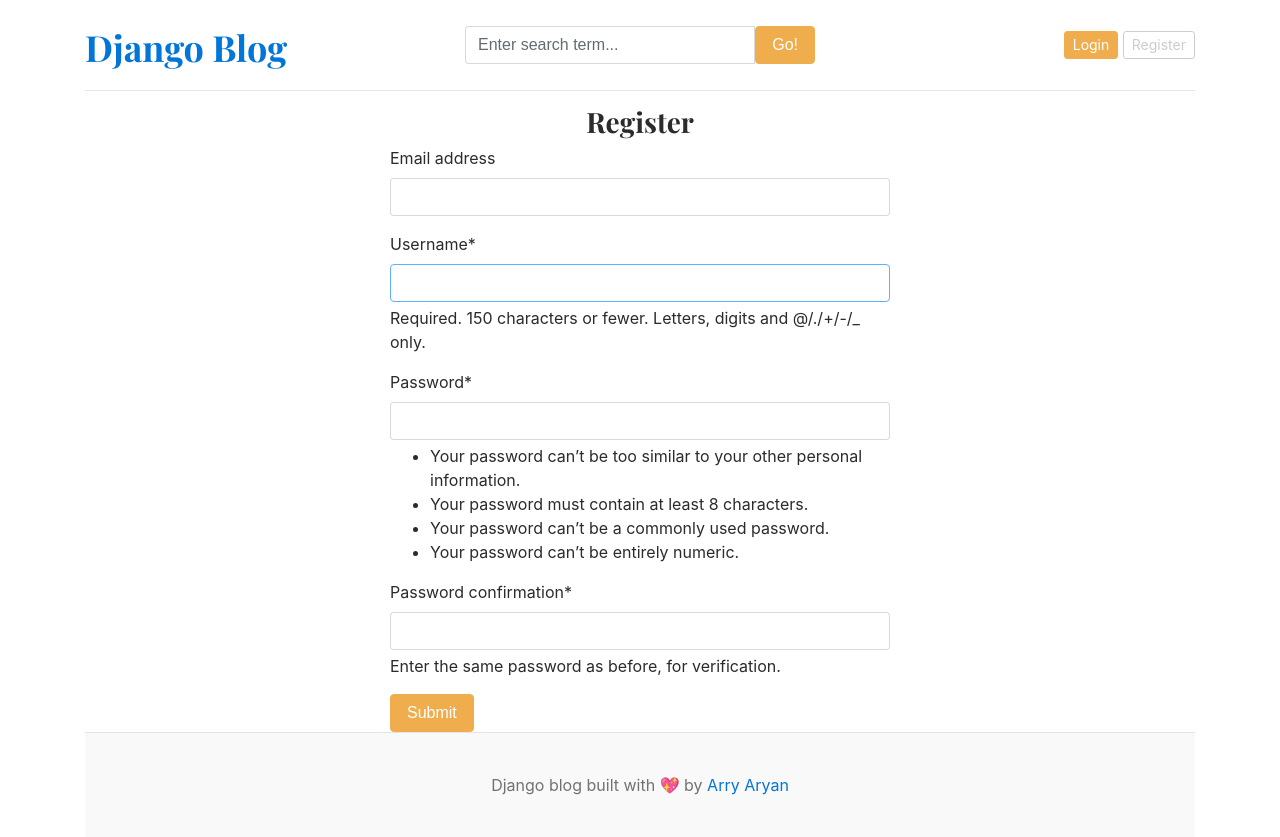
After one commit to Aryan-joh/django-blog, a Django app: page /register/ in a window 1280 px wide. The commit adds this page. Run offline with Django 5.2, Linux system fonts and the light colour scheme; data that the repository does not hold is empty; some libraries are stand-ins or nearby versions.

Commit message:
registration and login functionality

```diff
--- /dev/null
+++ b/blog_main/forms.py
@@ -0,0 +1,8 @@
+from django.contrib.auth.models import User
+from django.contrib.auth.forms import UserCreationForm
+
+
+class RegistrationForm(UserCreationForm):
+    class Meta:
+        model = User
+        fields = ('email', 'username', 'password1','password2')
--- a/blog_main/settings.py
+++ b/blog_main/settings.py
@@ -39,6 +39,8 @@ INSTALLED_APPS = [
     'django.contrib.staticfiles',
     'blogs',
     'contact',
+    'crispy_forms',
+    'crispy_bootstrap4',
 ]
 
 MIDDLEWARE = [
@@ -126,3 +128,5 @@ STATICFILES_DIRS = [
 
 MEDIA_URL = '/media/'
 MEDIA_ROOT = BASE_DIR /'media'
+
+CRISPY_TEMPLATE_PACK = 'bootstrap4'
--- a/blog_main/urls.py
+++ b/blog_main/urls.py
@@ -25,8 +25,11 @@ urlpatterns = [
     path('admin/', admin.site.urls),
     path('', views.home, name='home'),
     path('category/', include('blogs.urls')),
-    path('<slug:slug>/', BlogsView.blogs, name='blogs'),
+    path('blogs/<slug:slug>/', BlogsView.blogs, name='blogs'),
 
     #Search endpoint
     path('blogs/search', BlogsView.search, name='search'),
+    path('register/', views.register, name='register'),
+    path('login/', views.login, name='login'),
+    path('logout/', views.logout, name='logout'),
 ] + static(settings.MEDIA_URL, document_root=settings.MEDIA_ROOT)
--- a/blog_main/views.py
+++ b/blog_main/views.py
@@ -1,8 +1,10 @@
 
-from django.shortcuts import render
+from django.shortcuts import render, redirect
 from blogs.models import Category , Blog
 from contact.models import About
-
+from .forms import RegistrationForm
+from django.contrib.auth.forms import AuthenticationForm
+from django.contrib import auth
 def home(request):
 
     featured_posts = Blog.objects.filter(is_featured=True, status='Published').order_by('updated_at')
@@ -22,3 +24,45 @@ def home(request):
 
     }
     return render(request,'home.html', context)
+
+# this line of the code si for the registration of the user
+def register(request):
+    if request.method == 'POST':
+        # pass
+        form = RegistrationForm(request.POST)
+        if form.is_valid():
+            form.save()
+            return redirect('register')
+    else:
+        form = RegistrationForm()
+
+    context = {
+        'form': form,
+    }
+    return render(request, 'register.html', context)
+
+
+
+# login after registration ...
+def login(request):
+    if request.method == "POST":
+        form = AuthenticationForm(request, request.POST)
+        if form.is_valid():
+            username = form.cleaned_data['username']
+            password = form.cleaned_data['password']
+
+            user = auth.authenticate(username=username, password=password)
+            if user is not None:
+                auth.login(request , user)
+            return redirect('home')
+    form = AuthenticationForm()
+    context = {
+        'form' : form,
+    }
+    return render(request, 'login.html', context)
+
+
+#logout button functionality
+def logout(request):
+    auth.logout(request)
+    return redirect('home')
--- a/templates/base.html
+++ b/templates/base.html
@@ -32,8 +32,14 @@
 
 
           <div class="col-4 d-flex justify-content-end align-items-center">
-            <a class="btn btn-sm btn-warning" href="#">Sign In</a> &nbsp;
-            <a class="btn btn-sm btn-outline-secondary" href="#">Register</a>
+            {% if not user.is_authenticated %}
+            <a class="btn btn-sm btn-warning" href="{% url 'login' %}">Login</a> &nbsp;
+            <a class="btn btn-sm btn-outline-secondary" href="{% url 'register' %}">Register</a>
+            {% else %}
+            <span>You are logged in as {{user}} </span>
+            &emsp;
+            <span><a href="{% url 'logout' %}">Logout</a></span>
+            {% endif %}
           </div>
         </div>
       </header>
--- /dev/null
+++ b/templates/register.html
@@ -0,0 +1,13 @@
+{% extends 'base.html' %}
+
+
+{% block content %}
+{% load crispy_forms_tags %}
+<h3 class="text-center">Register</h3>
+<form action="{% url 'register' %}" method="POST" style="width: 500px; margin: auto;">
+    {% csrf_token %}
+    {{ form | crispy }}
+    <button type="submit" class="btn btn-warning">Submit</button>
+</form>
+
+{% endblock %}
```
Also changed, not shown: templates/login.html (added, +15 -0 lines).
